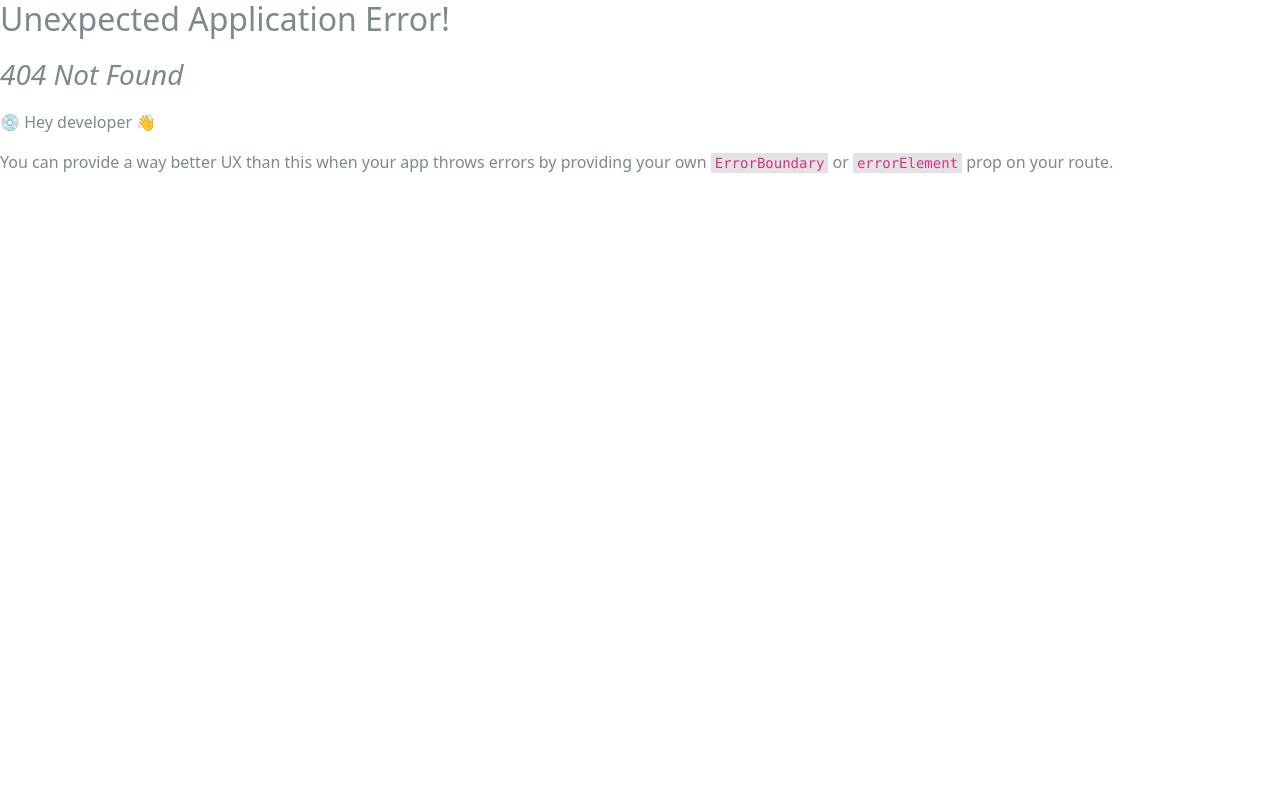
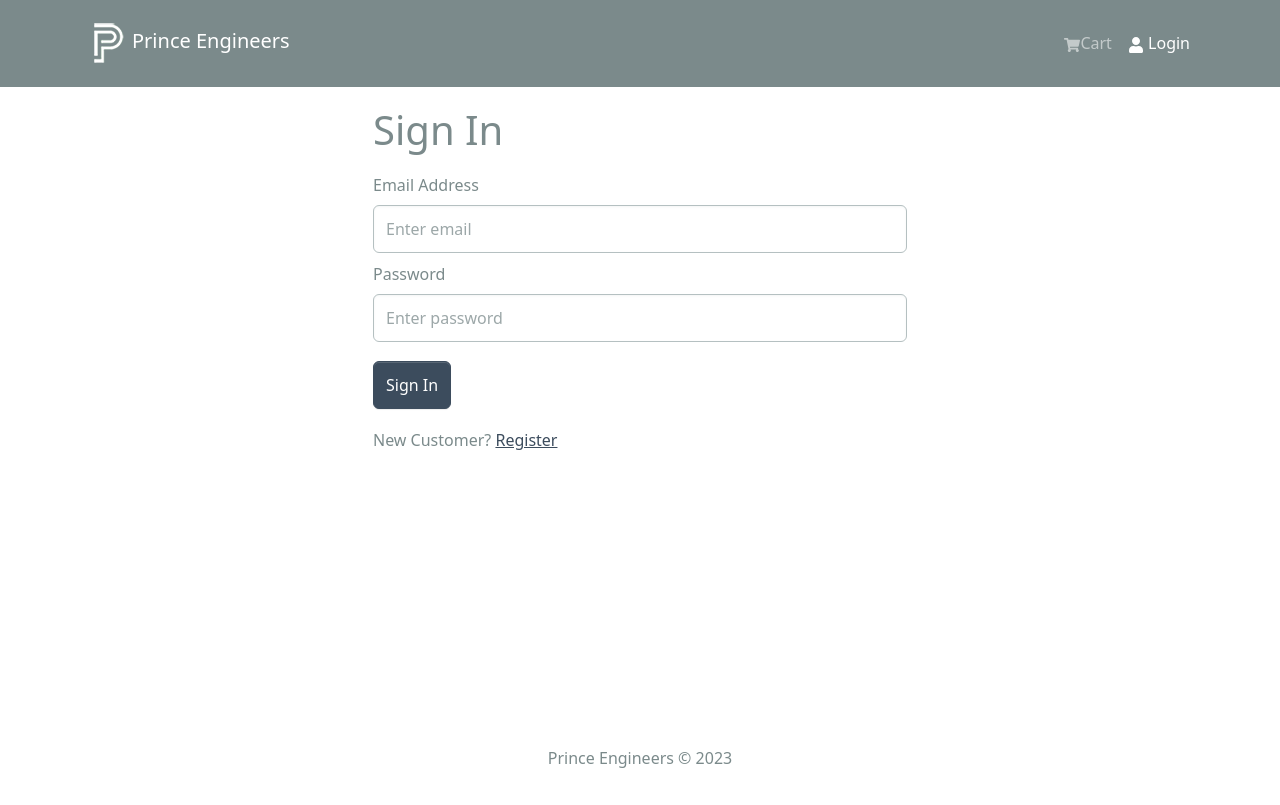
Before and after one commit to noman318/gadGetKartUpdated, a React (Create React App) app in the folder frontend/: page /login in a window 1280 px wide. Before the commit this address had no page. Built offline with nearby package versions, Linux system fonts and the light colour scheme.

Commit message:
Login Functionality Added on FE

```diff
--- a/frontend/package.json
+++ b/frontend/package.json
@@ -18,6 +18,7 @@
     "react-router-bootstrap": "^0.26.2",
     "react-router-dom": "^6.21.0",
     "react-scripts": "5.0.1",
+    "react-toastify": "^9.1.3",
     "web-vitals": "^2.1.4"
   },
   "scripts": {
--- a/frontend/src/App.js
+++ b/frontend/src/App.js
@@ -1,8 +1,9 @@
 import Footer from "./components/Footer";
 import Header from "./components/Header";
 import { Container } from "react-bootstrap";
-
 import { Outlet } from "react-router-dom";
+import { ToastContainer } from "react-toastify";
+import "react-toastify/dist/ReactToastify.css";
 
 function App() {
   return (
@@ -15,6 +16,18 @@
         </Container>
       </main>
       <Footer />
+      <ToastContainer
+        position="top-right"
+        autoClose={2000}
+        hideProgressBar={false}
+        newestOnTop={false}
+        closeOnClick
+        rtl={false}
+        pauseOnFocusLoss
+        draggable
+        pauseOnHover={false}
+        theme="dark"
+      />
     </>
   );
 }
--- /dev/null
+++ b/frontend/src/components/FormContainer.jsx
@@ -0,0 +1,15 @@
+import { Container, Row, Col } from "react-bootstrap";
+
+const FormContainer = ({ children }) => {
+  return (
+    <Container>
+      <Row className="justify-content-md-center">
+        <Col xs={12} md={6}>
+          {children}
+        </Col>
+      </Row>
+    </Container>
+  );
+};
+
+export default FormContainer;
--- a/frontend/src/components/Header.jsx
+++ b/frontend/src/components/Header.jsx
@@ -7,7 +7,8 @@
 
 export default function Header() {
   const { cartItems } = useSelector((state) => state.cart);
-  // console.log("cart", cartItems.length);
+  const { userInfo } = useSelector((state) => state?.auth);
+  console.log("userInfo", userInfo);
   return (
     <header>
       <Navbar bg="dark" variant="dark" expand="md" collapseOnSelect>
--- a/frontend/src/index.js
+++ b/frontend/src/index.js
@@ -16,6 +16,7 @@
 import { Provider } from "react-redux";
 import store from "./store";
 import CartScreen from "./screens/CartScreen";
+import LoginScreen from "./screens/LoginScreen";
 
 const router = createBrowserRouter(
   createRoutesFromElements(
@@ -23,6 +24,7 @@
       <Route index={true} path="/" element={<HomeScreen />} />
       <Route path="/product/:id" element={<ProductScreen />} />
       <Route path="/cart" element={<CartScreen />} />
+      <Route path="/login" element={<LoginScreen />} />
     </Route>
   )
 );
--- /dev/null
+++ b/frontend/src/screens/LoginScreen.jsx
@@ -0,0 +1,93 @@
+import { useState, useEffect } from "react";
+import { Link, useLocation, useNavigate } from "react-router-dom";
+import { Form, Button, Row, Col } from "react-bootstrap";
+import { useDispatch, useSelector } from "react-redux";
+import FormContainer from "../components/FormContainer";
+import Loader from "../components/Loader";
+import { useLoginMutation } from "../slices/usersApiSlice";
+import { setCredentials } from "../slices/authSlice";
+import { toast } from "react-toastify";
+const LoginScreen = () => {
+  const [email, setEmail] = useState("");
+  const [password, setPassword] = useState("");
+
+  const [login, { isLoading }] = useLoginMutation();
+
+  const { userInfo } = useSelector((state) => state?.auth);
+
+  const dispatch = useDispatch();
+  const navigate = useNavigate();
+
+  const { search } = useLocation();
+  const searchParams = new URLSearchParams(search);
+  const redirect = searchParams.get("redirect") || "/";
+  useEffect(() => {
+    if (userInfo) {
+      navigate(redirect);
+    }
+  }, [navigate, redirect, userInfo]);
+  const submitHandler = async (e) => {
+    e.preventDefault();
+    try {
+      const res = await login({ email, password }).unwrap();
+      //   console.log("res", res);
+      dispatch(setCredentials({ ...res }));
+      toast.success("Logged In successfully");
+      setTimeout(() => {
+        navigate(redirect);
+      }, 3000);
+    } catch (error) {
+      console.log("error", error);
+      toast.error(error?.data?.message || error?.error);
+    }
+  };
+  return (
+    <FormContainer>
+      <h1>Sign In</h1>
+
+      <Form onSubmit={submitHandler}>
+        <Form.Group className="my-2" controlId="email">
+          <Form.Label>Email Address</Form.Label>
+          <Form.Control
+            type="email"
+            placeholder="Enter email"
+            value={email}
+            onChange={(e) => setEmail(e.target.value)}
+          ></Form.Control>
+        </Form.Group>
+
+        <Form.Group className="my-2" controlId="password">
+          <Form.Label>Password</Form.Label>
+          <Form.Control
+            type="password"
+            placeholder="Enter password"
+            value={password}
+            onChange={(e) => setPassword(e.target.value)}
+          ></Form.Control>
+        </Form.Group>
+
+        <Button
+          disabled={isLoading}
+          type="submit"
+          variant="primary"
+          className="mt-2"
+        >
+          Sign In
+        </Button>
+
+        {isLoading && <Loader />}
+      </Form>
+
+      <Row className="py-3">
+        <Col>
+          New Customer?{" "}
+          <Link to={redirect ? `/register?redirect=${redirect}` : "/register"}>
+            Register
+          </Link>
+        </Col>
+      </Row>
+    </FormContainer>
+  );
+};
+
+export default LoginScreen;
--- /dev/null
+++ b/frontend/src/slices/authSlice.js
@@ -0,0 +1,22 @@
+import { createSlice } from "@reduxjs/toolkit";
+
+const initialState = {
+  userInfo: localStorage.getItem("userInformation")
+    ? JSON.parse(localStorage.getItem("userInformation"))
+    : null,
+};
+
+const authSlice = createSlice({
+  name: "auth",
+  initialState,
+  reducers: {
+    setCredentials: (state, action) => {
+      state.userInformation = action.payload;
+      localStorage.setItem("userInformation", JSON.stringify(action.payload));
+    },
+  },
+});
+
+export const { setCredentials } = authSlice.actions;
+
+export default authSlice.reducer;
--- /dev/null
+++ b/frontend/src/slices/usersApiSlice.js
@@ -0,0 +1,16 @@
+import { USERS_URL } from "../constants";
+import { apiSlice } from "./apiSlice";
+
+export const usersApiSlice = apiSlice.injectEndpoints({
+  endpoints: (builder) => ({
+    login: builder.mutation({
+      query: (data) => ({
+        url: `${USERS_URL}/login`,
+        method: "POST",
+        body: data,
+      }),
+    }),
+  }),
+});
+
+export const { useLoginMutation } = usersApiSlice;
--- a/frontend/src/store.js
+++ b/frontend/src/store.js
@@ -1,10 +1,12 @@
 import { configureStore } from "@reduxjs/toolkit";
 import { apiSlice } from "./slices/apiSlice";
 import cartSliceReducer from "./slices/cartSlice";
+import authSliceReducer from "./slices/authSlice";
 const store = configureStore({
   reducer: {
     [apiSlice.reducerPath]: apiSlice.reducer,
     cart: cartSliceReducer,
+    auth: authSliceReducer,
   },
   middleware: (getDefaultMiddleware) =>
     getDefaultMiddleware().concat(apiSlice.middleware),
```
Also changed, not shown: 1 other file (tests, documents, lock files or other folders).
